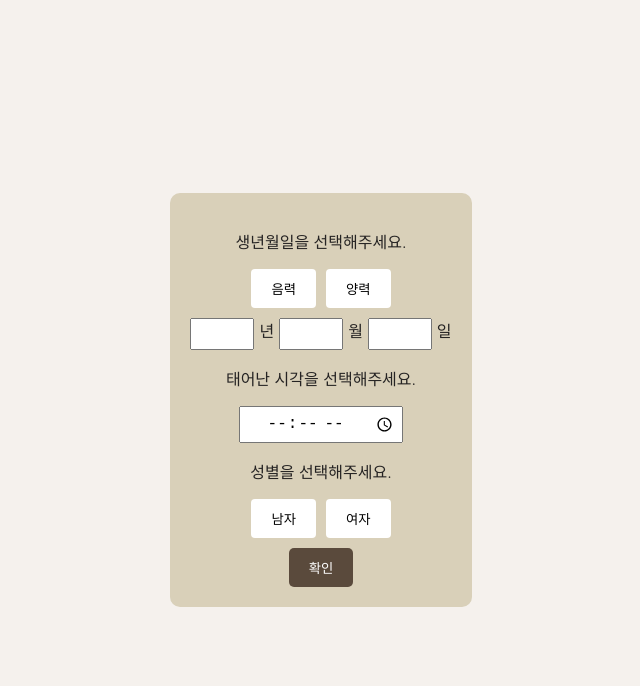
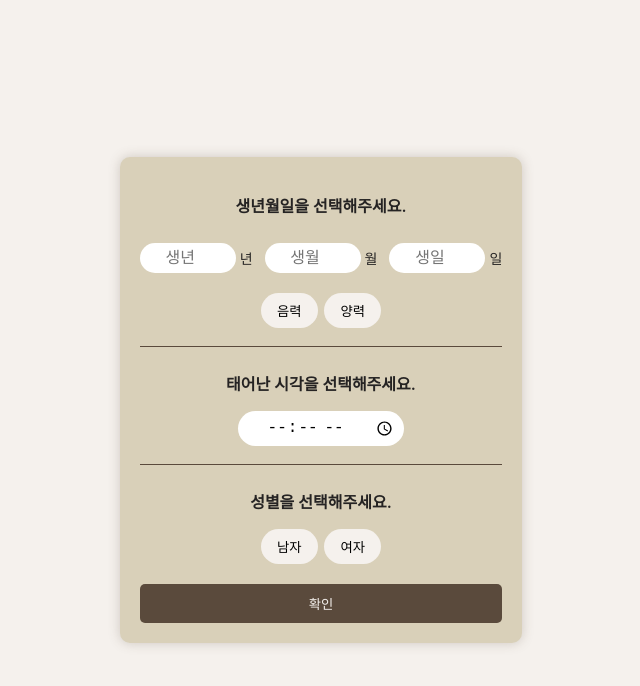
Before and after one commit to NiceDecision/frontend, a React (Create React App) app: page / in a window 1280 px wide. Shown: the top 686 px of the page, without its empty margins (319-959 px from the left). Built offline with nearby package versions, Linux system fonts and the light colour scheme.

Commit message:
[fix] 사용자 정보 입력 css 수정
- 슬라이딩 효과
- 인풋 테두리
- 간격 조정
- 버튼 조금씩 조정

```diff
--- a/src/pages/InfoForm.css
+++ b/src/pages/InfoForm.css
@@ -1,61 +1,108 @@
+@keyframes fade-slide {
+  0% {
+    opacity: 0;
+    transform: translateY(-20px);
+  }
+  100% {
+    opacity: 1;
+    transform: translateY(0);
+  }
+}
 
 .container {
-  font-weight: 300;
-  font-style: normal;
   display: flex;
   justify-content: center;
   align-items: center;
   height: 100vh;
-    background-color: #f5f1ed;
 }
 .form-box {
+  animation: fade-slide 0.4s ease-out forwards;
   background-color: #d9d0b9;
   padding: 20px;
   border-radius: 10px;
+  align-items: center;
+  display: flex;
+  flex-direction: column;
+  justify-content: center;
+  box-shadow: 0px 0px 12px #5a4a3c40;
+}
+p {
+  font-weight: 600;
+}
+.input-group {
+  display: flex;
+  justify-content: center;
+  gap: 12px;
+  margin: 10px 0px 20px 0px;
+  border-radius: 4px;
+  align-items: center;
+  font-size: 14px;
+}
+.input-gap {
+  display: flex;
+  align-items: center;
+  gap: 4px;
+}
+.time {
+  width: 150px;
+  cursor: pointer;
+  margin-bottom: 10px;
+}
+
+input {
+  width: 80px;
+  text-align: center;
+  padding: 6px 8px;
+  font-size: 16px;
+  border: none;
+  outline-color: #f5f1ed;
+  border-radius: 32px;
   text-align: center;
 }
 
-  .input-group {
+.gender-buttons,
+.isLunar-buttons {
   display: flex;
-    justify-content: center;
-    gap: 5px;
+  justify-content: space-between;
   margin-bottom: 10px;
-    border-radius: 4px;
+  width: 120px;
 }
-  .time{
-    width: 150px;
-  }
-
-  input {
-    width: 50px;
-    text-align: center;
-    padding: 5px;
-    font-size: 16px;
-  }
-
-  .gender-buttons,.isLunar-buttons {
-    display: flex;
-    justify-content: center;
-    gap: 10px;
-    margin-bottom: 10px;
+.line {
+  width: 100%;
+  background-color: #5a4a3c;
+  border: none;
+  height: 1px;
 }
 
 button {
-    padding: 10px 20px;
+  padding: 8px 16px;
   border: none;
-    background-color: white;
+  background-color: #f5f1ed;
   cursor: pointer;
-    border-radius: 4px;
+  border-radius: 20px;
+  &:hover {
+    background-color: #5a4a3c;
+  }
 }
 
 button.selected {
-    background-color: black;
-    color: white;
+  background-color: #5a4a3c;
+  color: #f5f1ed;
+  box-shadow: 2px 2px 2px #5a4a3c40;
 }
 
 .submit-button {
   background-color: #5a4a3c;
-    color: white;
+  color: #f5f1ed;
   padding: 10px 20px;
   border-radius: 5px;
+  font-weight: 500;
+  width: 100%;
+  margin-top: 10px;
+  &:hover {
+    background-color: #f5f1ed;
+    color: #252323;
+    transform: scale(0.96);
+    transition: transform 0.1s ease;
   }
+}
--- a/src/pages/InfoForm.js
+++ b/src/pages/InfoForm.js
@@ -1,29 +1,31 @@
-import { useState } from "react";
-import "./InfoForm.css";
+import { useState } from 'react';
+import './InfoForm.css';
+import { useNavigate } from 'react-router-dom';
 
 export default function BirthInfoForm() {
-  const [year, setyear] = useState("");
-  const [month, setmonth] = useState("");
-  const [date, setdate] = useState("");
-  const [time, settime] = useState("");
+  const nav = useNavigate();
+  const [year, setyear] = useState('');
+  const [month, setmonth] = useState('');
+  const [date, setdate] = useState('');
+  const [time, settime] = useState('');
   const [isLunar, setisLunar] = useState(null);
   const [gender, setGender] = useState(null);
 
   const handleSubmit = () => {
     if (isLunar === null) {
-      alert("양력/음력을 선택해주세요.");
+      alert('양력/음력을 선택해주세요.');
       return;
     }
     if (!year || !month || !date) {
-      alert("생년월일을 입력해주세요.");
+      alert('생년월일을 입력해주세요.');
       return;
     }
     if (!time) {
-      alert("태어난 시각을 선택해주세요.");
+      alert('태어난 시각을 선택해주세요.');
       return;
     }
     if (!gender) {
-      alert("성별을 선택해주세요.");
+      alert('성별을 선택해주세요.');
       return;
     }
 
@@ -39,39 +41,112 @@ export default function BirthInfoForm() {
     fetch("/users", {
       method: "POST",
       headers: {
-        "Content-Type": "application/json",
+        'Content-Type': 'application/json',
       },
       body: JSON.stringify(userData),
     })
       .then((response) => response.json())
-      .then((data) => console.log("Success:", data))
-      .catch((error) => console.error("Error:", error));
+      .then((data) => console.log('Success:', data))
+      .catch((error) => console.error('Error:', error))
+      .finally(() => nav('/chat'));
   };
+
+  function controlLunar(value) {
+    if (isLunar === value) {
+      setisLunar(null);
+    } else {
+      setisLunar(value);
+    }
+  }
+  function controlGender(value) {
+    if (gender === value) {
+      setGender(null);
+    } else {
+      setGender(value);
+    }
+  }
 
   return (
     <div className="container">
       <div className="form-box">
         <p>생년월일을 선택해주세요.</p>
+        <div className="input-group">
+          <div className="input-gap">
+            <input
+              type="number"
+              min="1900"
+              max="2100"
+              value={year}
+              onChange={(e) => setyear(e.target.value)}
+              placeholder="생년"
+            />
+            년
+          </div>
+          <div className="input-gap">
+            <input
+              type="number"
+              min="1"
+              max="12"
+              value={month}
+              placeholder="생월"
+              onChange={(e) => setmonth(e.target.value)}
+            />
+            월
+          </div>
+          <div className="input-gap">
+            <input
+              type="number"
+              min="1"
+              max="31"
+              placeholder="생일"
+              value={date}
+              onChange={(e) => setdate(e.target.value)}
+            />
+            일
+          </div>
+        </div>
         <div className="isLunar-buttons">
-          <button className={isLunar === true ? "selected" : ""} onClick={() => setisLunar(true)}>음력</button>
-          <button className={isLunar === false ? "selected" : ""} onClick={() => setisLunar(false)}>양력</button>
+          <button
+            className={isLunar === true ? 'selected' : ''}
+            onClick={() => controlLunar(true)}
+          >
+            음력
+          </button>
+          <button
+            className={isLunar === false ? 'selected' : ''}
+            onClick={() => controlLunar(false)}
+          >
+            양력
+          </button>
         </div>
-        <div className="input-group">
-          <input type="text" value={year} onChange={(e) => setyear(e.target.value)} />년
-          <input type="text" value={month} onChange={(e) => setmonth(e.target.value)} />월
-          <input type="text" value={date} onChange={(e) => setdate(e.target.value)} />일
+        <hr className="line" />
+        <p>태어난 시각을 선택해주세요.</p>
+        <input
+          type="time"
+          className="time"
+          value={time}
+          onChange={(e) => settime(e.target.value)}
+        />
+        <hr className="line" />
+        <p>성별을 선택해주세요.</p>
+        <div className="gender-buttons">
+          <button
+            className={gender === '남자' ? 'selected' : ''}
+            onClick={() => controlGender('남자')}
+          >
+            남자
+          </button>
+          <button
+            className={gender === '여자' ? 'selected' : ''}
+            onClick={() => controlGender('여자')}
+          >
+            여자
+          </button>
         </div>
 
-        <p>태어난 시각을 선택해주세요.</p>
-        <input type="time" className="time" value={time} onChange={(e) => settime(e.target.value)} />
-
-        <p>성별을 선택해주세요.</p>
-        <div className="gender-buttons">
-          <button className={gender === "남자" ? "selected" : ""} onClick={() => setGender("남자")}>남자</button>
-          <button className={gender === "여자" ? "selected" : ""} onClick={() => setGender("여자")}>여자</button>
-        </div>
-
-        <button className="submit-button" onClick={handleSubmit}>확인</button>
+        <button className="submit-button" onClick={handleSubmit}>
+          확인
+        </button>
       </div>
     </div>
   );
```
Lines whose indentation alone changed are shown as unchanged.
